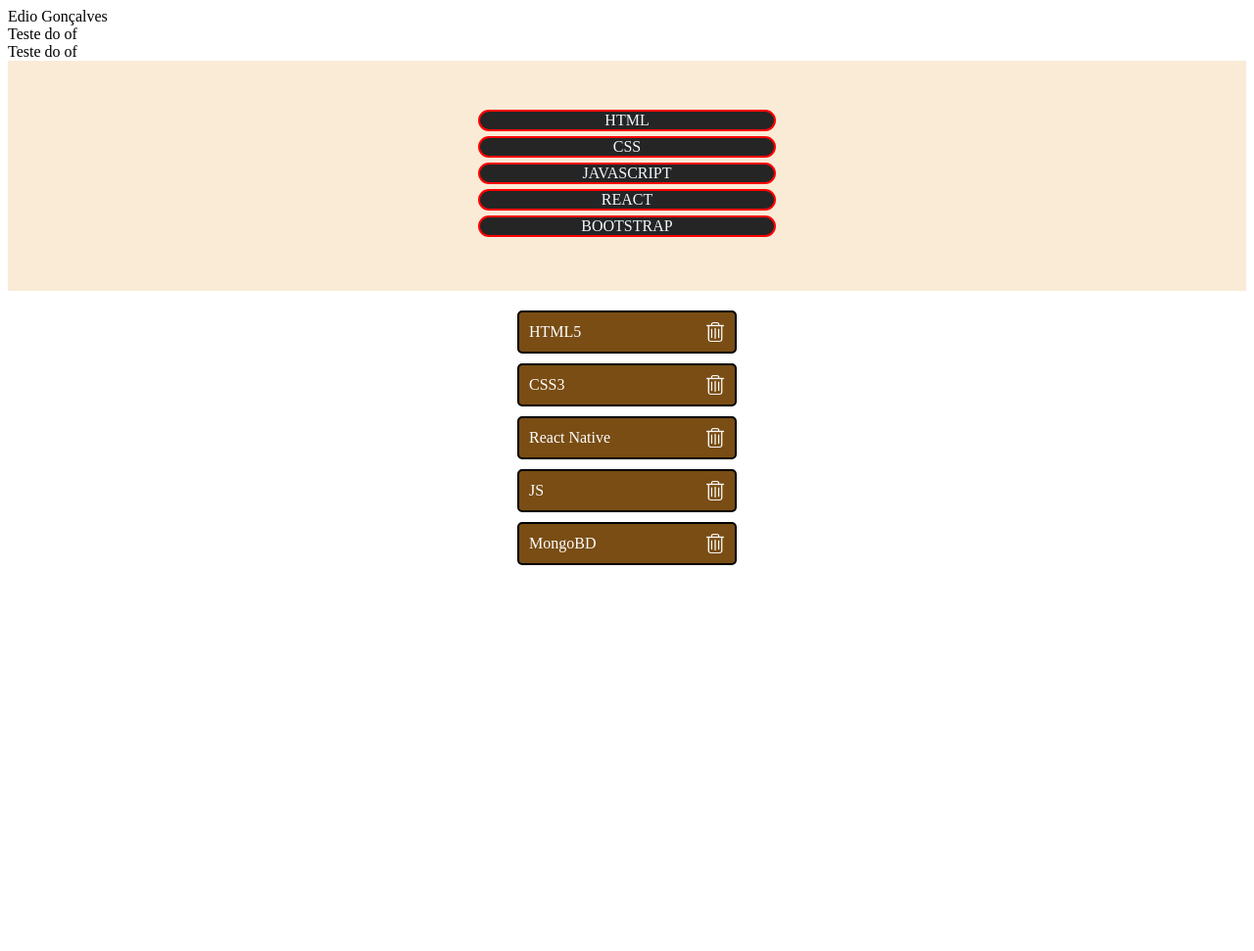
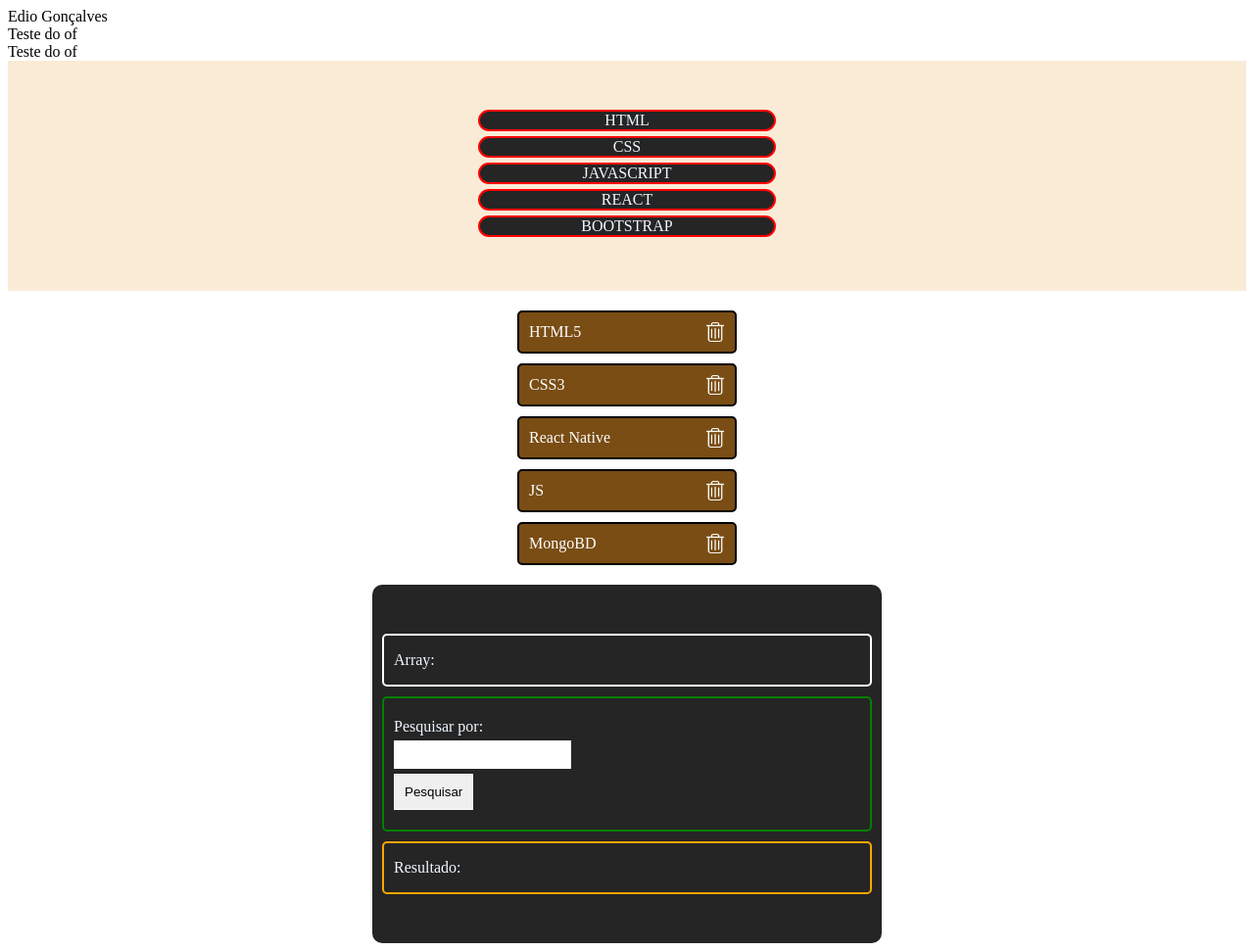
Before and after one commit to Edio-Goncalves/04-estudos-js, a plain HTML site: page index.html in a window 1280 px wide. Shown: the whole page at 98% size. Before the commit the page ends 800 px from the top, so only its background shows below. Drawn offline with Linux system fonts and the light colour scheme.

Commit message:
Cria HTLM e CSS do teste find()

```diff
--- a/index.html
+++ b/index.html
@@ -7,9 +7,9 @@
     <link rel="stylesheet" href="style.css" />
   </head>
   <body>
-    <div id="d1">Edio</div>
-    <div id="d2">Estudo</div>
-    <div id="d3">Javascript</div>
+    <div id="d1" class="first">Edio</div>
+    <div id="d2" class="first">Estudo</div>
+    <div id="d3" class="first">Javascript</div>
 
     <main src="/img/lixo.png">
       <section class="curso c1 html">HTML</section>
@@ -19,6 +19,19 @@
       <section class="curso c2 bts">Bootstrap</section>
     </main>
 
+    <div id="adicao">
+      <!-- aqui entra div do teste de adição e remoção de elementos  -->
+    </div>
+
+    <article class="article">
+      <div id="array"><p>Array:</p></div>
+      <div id="pesquisar">
+        <label>Pesquisar por:</label>
+        <input type="text" name="campo" />
+        <button id="button">Pesquisar</button>
+      </div>
+      <div id="resultado"><p>Resultado:</p></div>
+    </article>
     <script src="script.js"></script>
   </body>
 </html>
--- a/script.js
+++ b/script.js
@@ -249,7 +249,7 @@ OR= só vai ser false se todas forem falsa
   }
 
   `ex:03`;
-  const objts = document.getElementsByTagName("div");
+  const objts = document.querySelectorAll(".first");
 
   for (o in objts) {
     console.log((objts[o].innerHTML = "Teste do in"));
@@ -618,11 +618,11 @@ OR= só vai ser false se todas forem falsa
 
 // Adição de elementos
 {
-  const body = document.querySelector("body");
+  const adicao = document.querySelector("#adicao");
   const arrayElementos = ["HTML5", "CSS3", "React Native", "JS", "MongoBD"];
 
   const newDiv = document.createElement("div"); // cria-se uma vid na memoria
-  body.appendChild(newDiv); // coloca o item da memoria como filho
+  adicao.appendChild(newDiv); // coloca o item da memoria como filho
   newDiv.setAttribute("id", "newDivId"); // cria um atributo ID
   newDiv.setAttribute("class", "newDivClass"); // cria um atributo class
 
--- a/style.css
+++ b/style.css
@@ -57,3 +57,45 @@ main {
   filter: invert(1);
   cursor: pointer;
 }
+
+.article {
+  margin-left: auto;
+  margin-right: auto;
+  max-width: 500px;
+  padding: 50px 10px;
+  background-color: #252525;
+  color: aliceblue;
+  border-radius: 10px;
+}
+
+#array,
+#pesquisar,
+#resultado {
+  box-sizing: border-box;
+  border: 2px solid #ffffff;
+  border-radius: 5px;
+  padding-left: 10px;
+}
+#pesquisar {
+  display: flex;
+  flex-direction: column;
+  align-items: baseline;
+  margin: 10px 0px;
+  padding: 20px 10px;
+  gap: 5px;
+  border-color: green;
+}
+input {
+  border: none;
+  line-height: 2;
+}
+#button {
+  border: 1px solid #ffffff;
+  padding: 10px;
+}
+#resultado {
+  border-color: orange;
+}
+/* .
+
+ */
```
